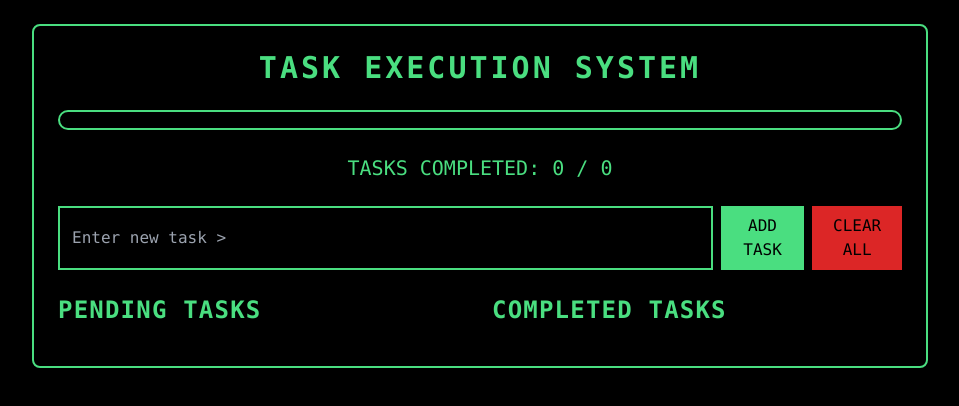
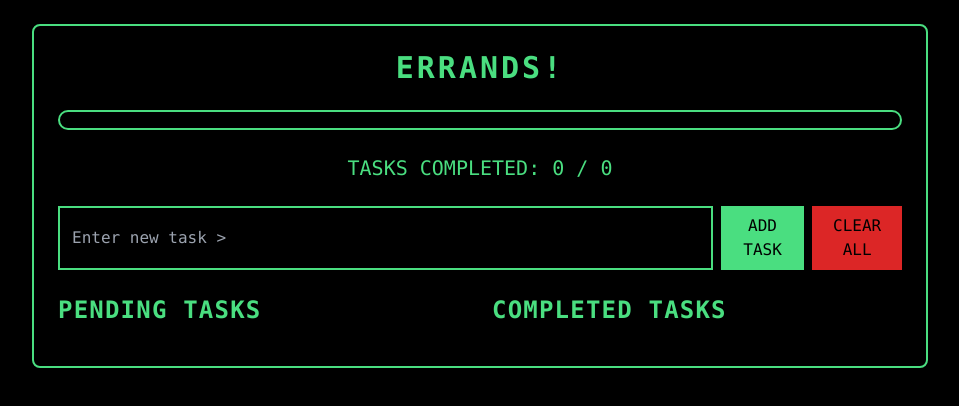
Before and after one commit to shivamjaisingh/errands, a React (Create React App) app: page / in a window 1280 px wide. Shown: the top 406 px of the page, without its empty margins (160-1119 px from the left). Built offline with nearby package versions, Linux system fonts and the light colour scheme.

Commit message:
name change

```diff
--- a/src/HackerTaskDashboard.js
+++ b/src/HackerTaskDashboard.js
@@ -63,7 +63,7 @@ const HackerTaskDashboard = () => {
     <div className="bg-black min-h-screen p-4 sm:p-6 text-green-400 font-mono">
       <div className="max-w-4xl mx-auto bg-black border-2 border-green-400 rounded-lg p-4 sm:p-6">
         <h1 className="text-2xl sm:text-3xl font-bold mb-4 sm:mb-6 text-center uppercase tracking-widest">
-          Task Execution System
+          errands!
         </h1>
 
         {/* Hacker Progress Bar */}
```
